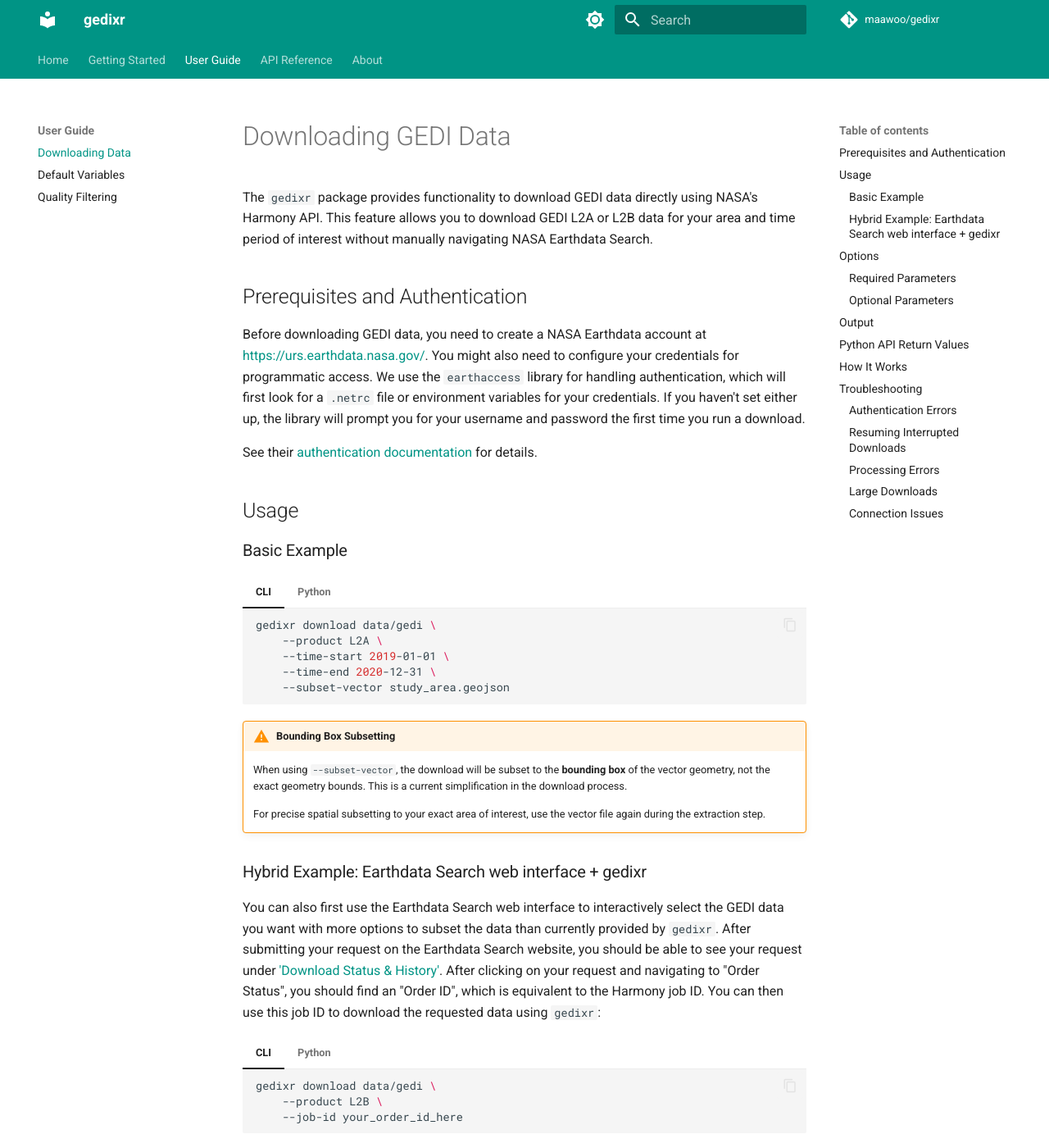
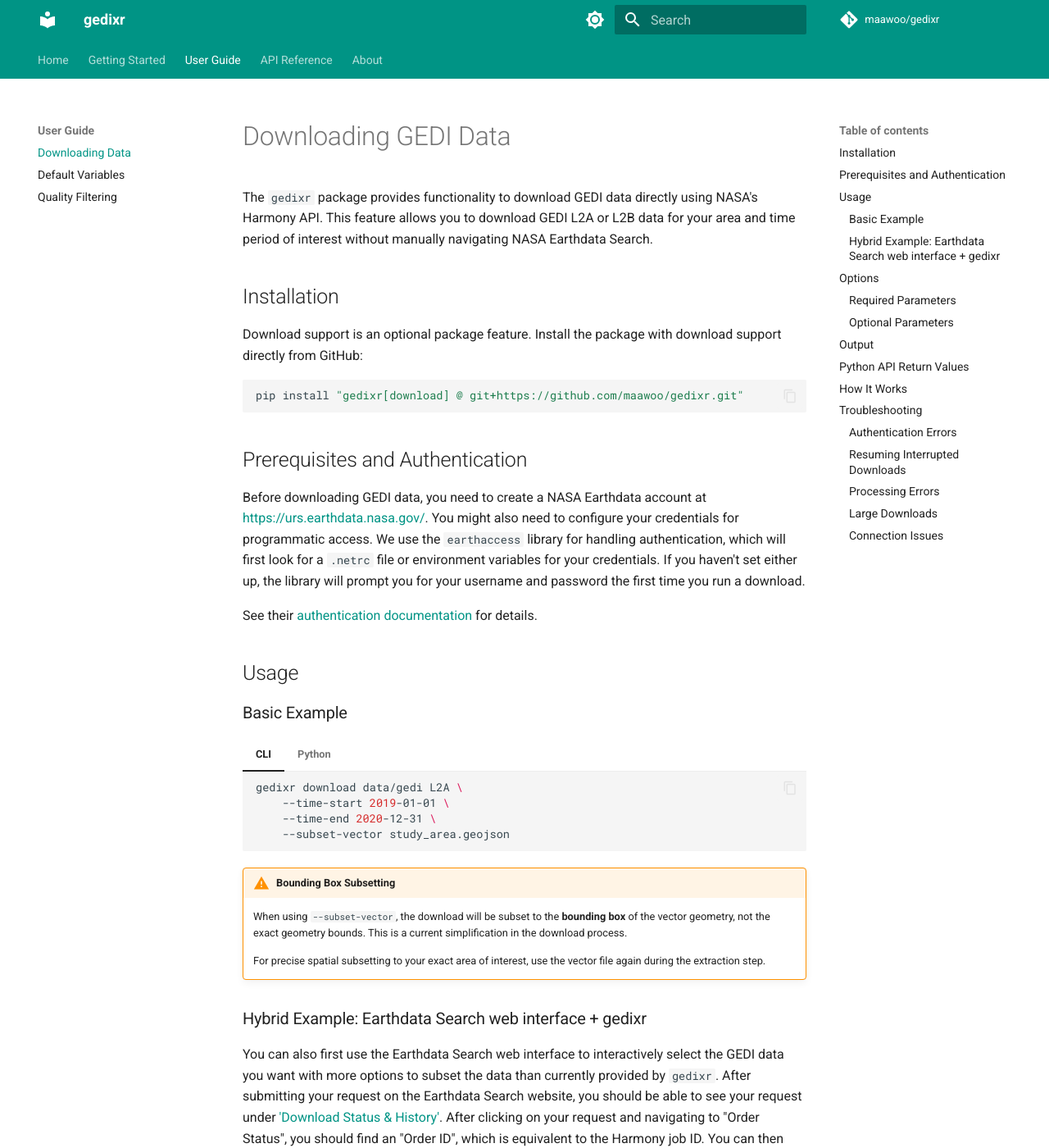
Before and after one commit to maawoo/gedixr, an MkDocs documentation site: the page built from docs/download.md, in a window 1280 px wide and 1400 px high. Shown: the whole window at 82% size. Built offline with MkDocs 1.6.1 and Material for MkDocs 9.7.7, drawn with Linux system fonts in a browser that asks for light colours; comment, search, counter and statistics services are not loaded; some of the changed text lies outside the part shown.

Commit message:
refactor: make download related dependencies optional (#70)

````diff
--- a/docs/download.md
+++ b/docs/download.md
@@ -3,6 +3,15 @@
 The `gedixr` package provides functionality to download GEDI data directly using NASA's
 Harmony API. This feature allows you to download GEDI L2A or L2B data for your area and
 time period of interest without manually navigating NASA Earthdata Search.
+
+## Installation
+
+Download support is an optional package feature. Install the package with download support directly
+from GitHub:
+
+```bash
+pip install "gedixr[download] @ git+https://github.com/maawoo/gedixr.git"
+```
 
 ## Prerequisites and Authentication
 
@@ -23,8 +32,7 @@
 === "CLI"
 
     ```bash
-    gedixr download data/gedi \
-        --product L2A \
+    gedixr download data/gedi L2A \
         --time-start 2019-01-01 \
         --time-end 2020-12-31 \
         --subset-vector study_area.geojson
@@ -62,8 +70,7 @@
 === "CLI"
 
     ```bash
-    gedixr download data/gedi \
-        --product L2B \
+    gedixr download data/gedi L2B \
         --job-id your_order_id_here
     ```
 === "Python"
@@ -82,7 +89,7 @@
 
 - `directory`: Directory where files will be saved. A subdirectory named after the
 product (L2A or L2B) will be created automatically.
-- `--product` / `-p`: GEDI product type ('L2A' or 'L2B')
+- `product`: GEDI product type ('L2A' or 'L2B')
 
 One of the following is required unless you are resuming a job with `--job-id`:
 
@@ -176,8 +183,7 @@
     ```bash
     # The job ID will be shown when you start the download
     # and saved to a .harmony_job_id file in the download directory
-    gedixr download data/gedi \
-        --product L2B \
+    gedixr download data/gedi L2B \
         --job-id abc123def456
     ```
 
--- a/environment-dev.yml
+++ b/environment-dev.yml
@@ -9,8 +9,6 @@
   - geocube
   - pyarrow
   - typer
-  - harmony-py
-  - earthaccess
   - mkdocs
   - mkdocs-material
   - mkdocstrings-python
--- a/environment.yml
+++ b/environment.yml
@@ -9,5 +9,3 @@
   - geocube
   - pyarrow
   - typer
-  - harmony-py
-  - earthaccess
--- a/pyproject.toml
+++ b/pyproject.toml
@@ -24,6 +24,10 @@
     "geocube",
     "pyarrow",
     "typer",
+]
+
+[project.optional-dependencies]
+download = [
     "harmony-py",
     "earthaccess",
 ]
````
Also changed, not shown: README.md (+6 -0 lines), docs/installation.md (+7 -1 lines), 2 other files.
